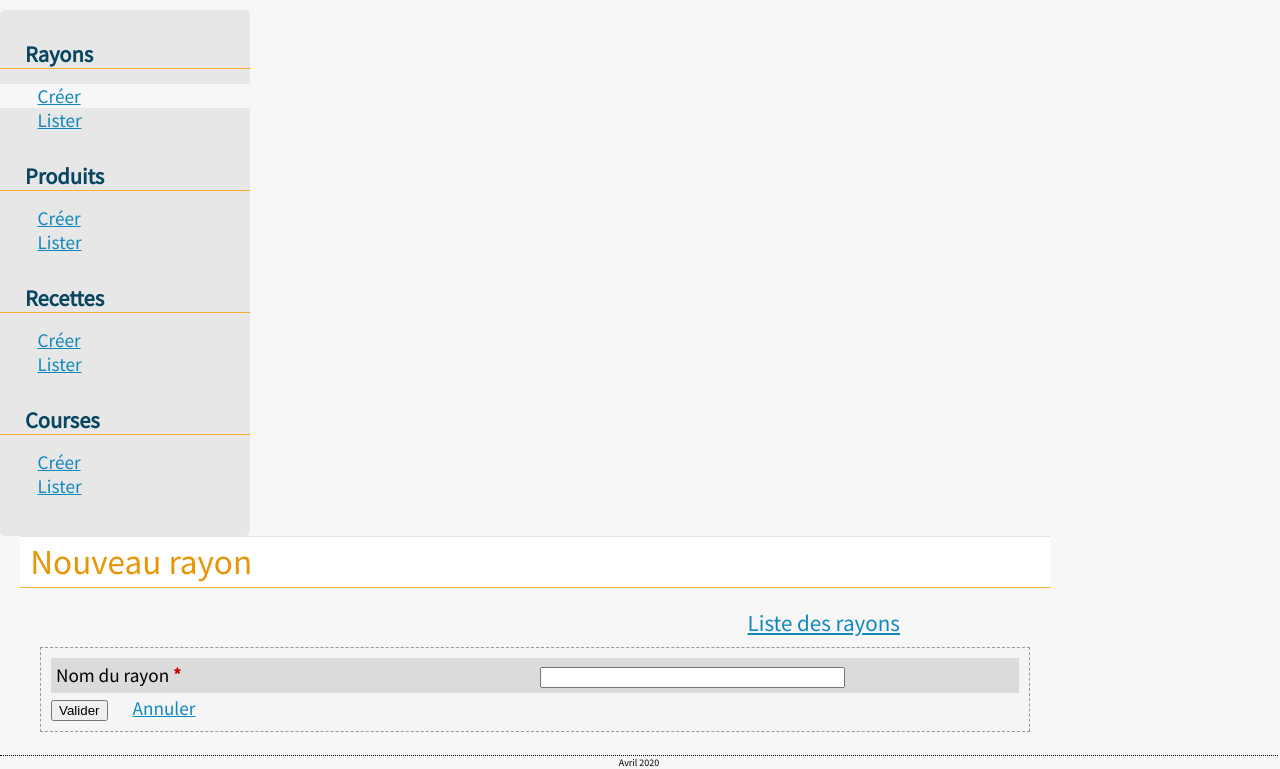
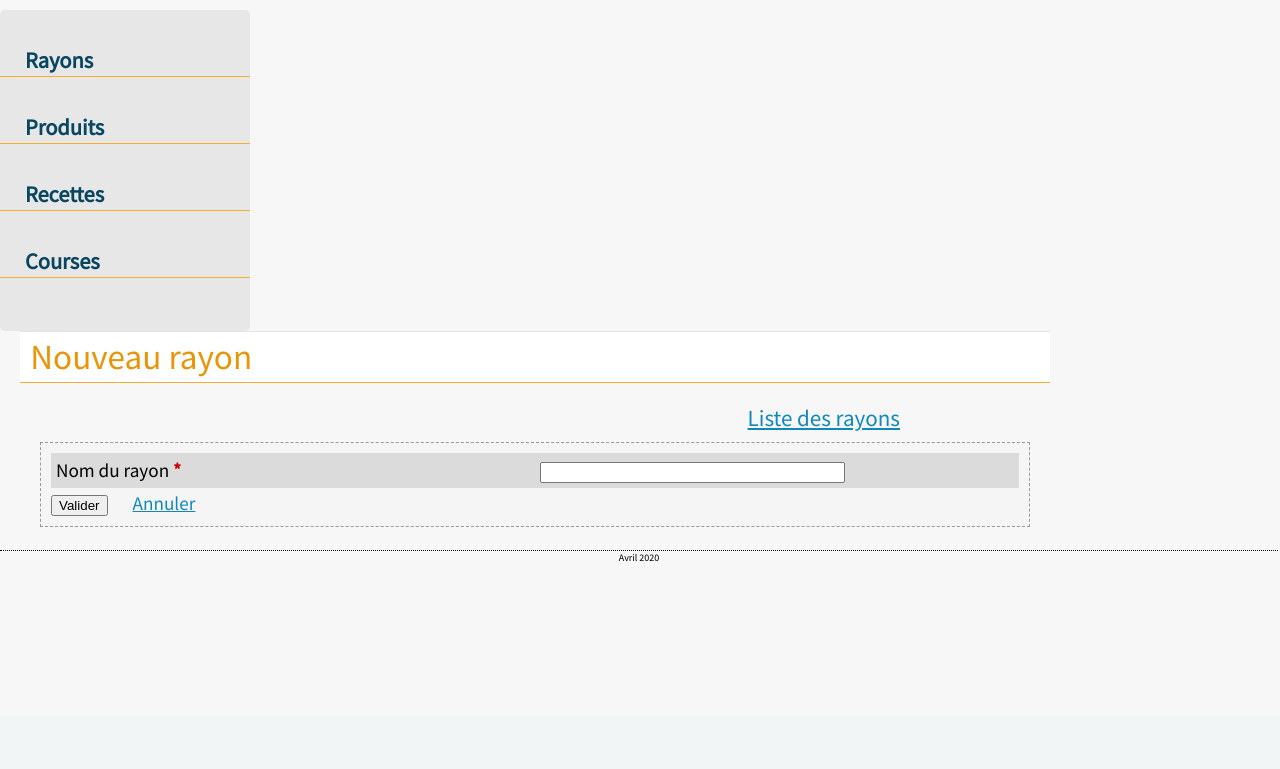
Before and after one commit to cmtpages/courses, a CodeIgniter app: page /database/index.php/rayons/creer in a window 1280 px wide. Shown: the part 83-852 px from the top of the page. After the commit the page ends 645 px from the top, so only its background shows below. Run offline with CodeIgniter, Linux system fonts and the light colour scheme; some libraries are stand-ins or nearby versions.

Commit message:
Refonte des menus

```diff
--- a/application/views/common/menu.php
+++ b/application/views/common/menu.php
@@ -2,40 +2,8 @@
 $current_action = $this->uri->segment(2); ?>
 
 <nav>
-	<h2>Rayons</h2>
-	<ul>
-		<li <?php if($current_section=='rayons' and $current_action=='creer') echo 'class="selected"'?>>
-			<?php echo anchor('rayons/creer', 'Créer', 'title="Créer un rayon"'); ?>
-		</li>
-		<li <?php if($current_section=='rayons' and $current_action=='lister') echo 'class="selected"'?>>
-			<?php echo anchor('rayons/lister', 'Lister', 'title="Lister les rayons"'); ?>
-		</li>
-	</ul>
-	<h2>Produits</h2>
-	<ul>
-		<li <?php if($current_section=='produits' and $current_action=='creer') echo 'class="selected"'?>>
-			<?php echo anchor('produits/creer', 'Créer', 'title="Créer un produit"'); ?>
-		</li>
-		<li <?php if($current_section=='produits' and $current_action=='lister') echo 'class="selected"'?>>
-			<?php echo anchor('produits/lister', 'Lister', 'title="Lister les produits"'); ?>
-		</li>
-	</ul>
-	<h2>Recettes</h2>
-	<ul>
-		<li <?php if($current_section=='recettes' and $current_action=='creer') echo 'class="selected"'?>>
-			<?php echo anchor('recettes/creer', 'Créer', 'title="Créer une recette"'); ?>
-		</li>
-		<li <?php if($current_section=='recettes' and $current_action=='lister') echo 'class="selected"'?>>
-			<?php echo anchor('recettes/lister', 'Lister', 'title="Lister les recettes"'); ?>
-		</li>
-	</ul>
-	<h2>Courses</h2>
-	<ul>
-		<li <?php if($current_section=='listes_courses' and $current_action=='creer') echo 'class="selected"'?>>
-			<?php echo anchor('listes_courses/creer', 'Créer', 'title="Créer une recette"'); ?>
-		</li>
-		<li <?php if($current_section=='listes_courses' and $current_action=='lister') echo 'class="selected"'?>>
-			<?php echo anchor('listes_courses/lister', 'Lister', 'title="Listes de courses"'); ?>
-		</li>
-	</ul>
+	<h2><?php echo anchor('rayons/lister', 'Rayons', 'title="Voir les rayons"'); ?></h2>
+	<h2><?php echo anchor('produits/lister', 'Produits', 'title="Voir les produits"'); ?></h2>
+    <h2><?php echo anchor('recettes/lister', 'Recettes', 'title="Voir les recettes"'); ?></h2>
+    <h2><?php echo anchor('listes_courses/lister', 'Courses', 'title="Voir les listes de courses"'); ?></h2>
 </nav>
--- a/asset/css/design.css
+++ b/asset/css/design.css
@@ -47,15 +47,15 @@
     border-radius: 5px;
 }
 nav h2 {
-    color: #084561;
     border-bottom: 1px solid #f8ad32;
     padding-left: 10%;
-    font-size: 1.4rem;
     margin-top: 30px;
     margin-bottom: 15px;
 }
 nav a {
-    padding-left: 15%;
+    color: #084561;
+    text-decoration: none;
+    font-size: 1.4rem;
 }
 nav ul {
 	list-style-type: none;
```
